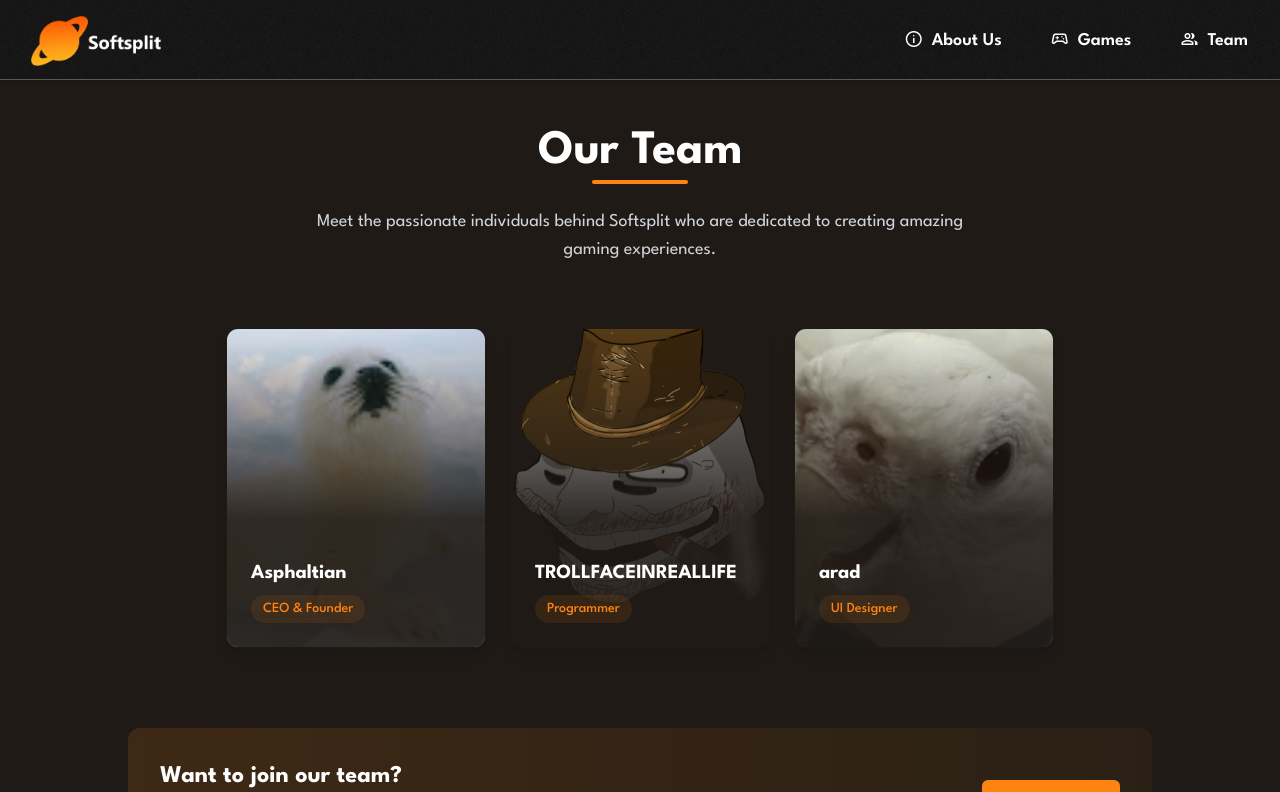
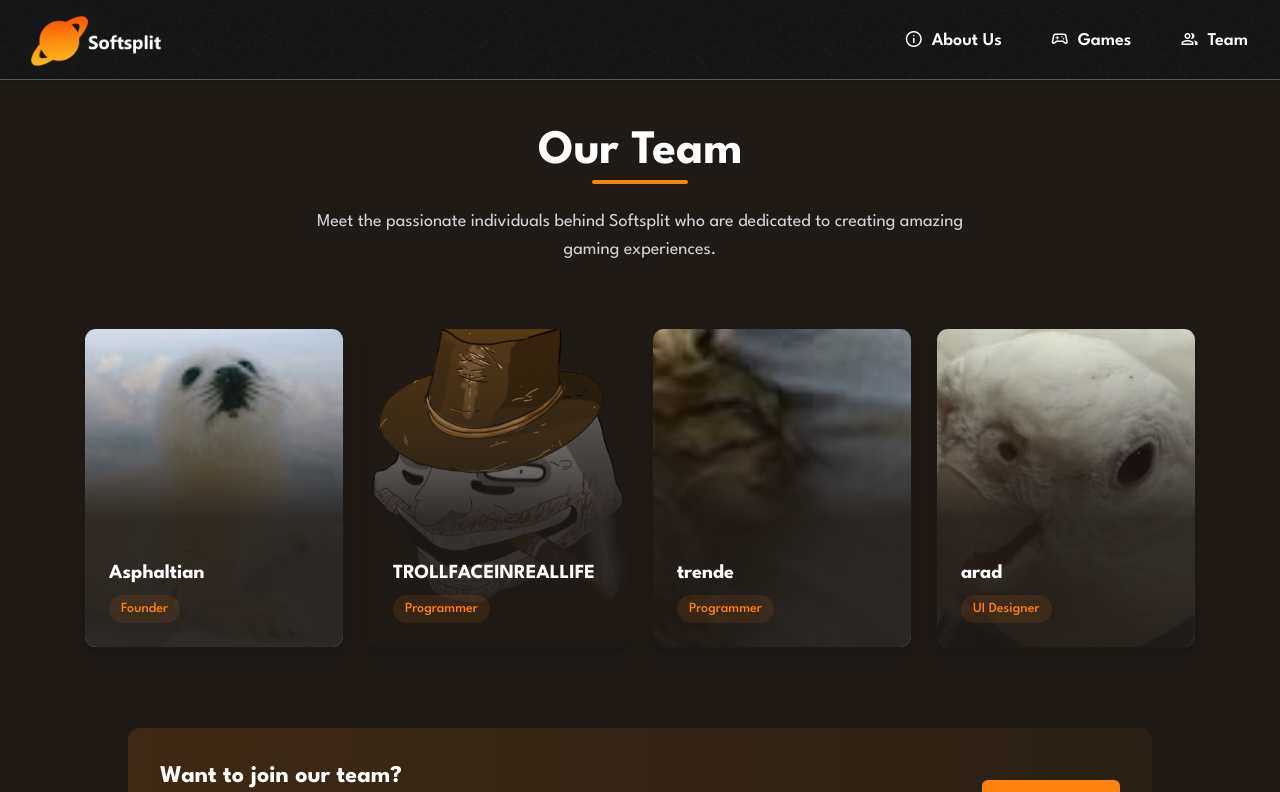
Before and after one commit to Softsplit/softsplit.web, an Angular app: page /team in a window 1280 px wide. Shown: the top 792 px of the page. Built offline with nearby package versions, Linux system fonts and the light colour scheme.

Commit message:
Add trende as team member

```diff
--- a/src/app/team/team.component.ts
+++ b/src/app/team/team.component.ts
@@ -130,7 +130,7 @@ export class TeamComponent implements OnInit {
     readonly teamMembers: TeamMember[] = [
         {
             name: 'Asphaltian',
-            role: 'CEO & Founder',
+            role: 'Founder',
             avatarUrl: '/team/asphaltian.jpg',
             bio: 'He went out for milk and didn\'t come back for 10 years.',
             links: {
@@ -150,6 +150,15 @@ export class TeamComponent implements OnInit {
             }
         },
         {
+            name: 'trende',
+            role: 'Programmer',
+            avatarUrl: '/team/trende.jpg',
+            bio: 'bro-grammer',
+            links: {
+                github: 'https://github.com/trende2001'
+            }
+        },
+        {
             name: 'arad',
             role: 'UI Designer',
             avatarUrl: '/team/arad.png',
```
Also changed, not shown: public/team/trende.jpg (added).
